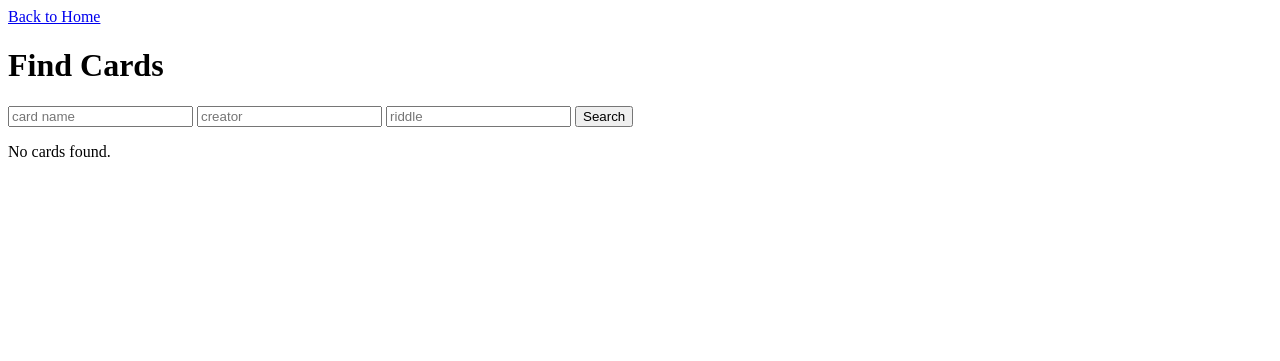
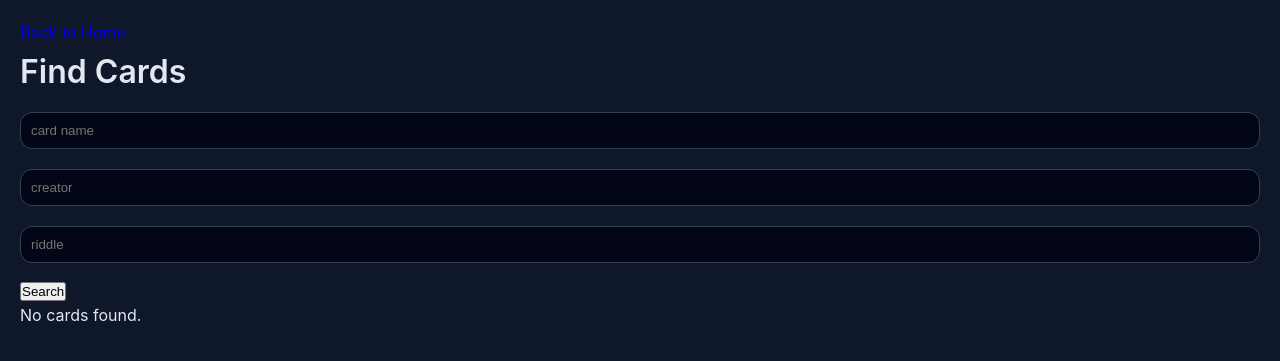
Before and after one commit to ApfelSt/Cardazim, a Flask app: page /cards/find in a window 1280 px wide. Shown: the top 361 px of the page. Run offline with Flask 3, Linux system fonts and the light colour scheme; data that the repository does not hold is empty.

Commit message:
simple css

```diff
--- /dev/null
+++ b/static/styles.css
@@ -0,0 +1,136 @@
+/* ===== CSS RESET ===== */
+*,
+*::before,
+*::after {
+  box-sizing: border-box;
+  margin: 0;
+  padding: 0;
+}
+
+/* ===== ROOT VARIABLES ===== */
+:root {
+  --bg-color: #0f172a;
+  --card-bg: #1e293b;
+  --primary: #3b82f6;
+  --primary-hover: #2563eb;
+  --text-main: #e2e8f0;
+  --text-muted: #94a3b8;
+  --border: #334155;
+  --radius: 12px;
+  --transition: 0.2s ease-in-out;
+}
+
+/* ===== BASE STYLES ===== */
+body {
+  font-family: -apple-system, BlinkMacSystemFont, "Segoe UI", Roboto, sans-serif;
+  background: var(--bg-color);
+  color: var(--text-main);
+  line-height: 1.6;
+  padding: 20px;
+}
+
+/* ===== CONTAINER ===== */
+.container {
+  max-width: 900px;
+  margin: 0 auto;
+}
+
+/* ===== HEADINGS ===== */
+h1, h2, h3 {
+  margin-bottom: 10px;
+  font-weight: 600;
+}
+
+h1 {
+  font-size: 2rem;
+}
+
+h2 {
+  font-size: 1.5rem;
+  color: var(--primary);
+}
+
+/* ===== CARD ===== */
+.card {
+  background: var(--card-bg);
+  border: 1px solid var(--border);
+  border-radius: var(--radius);
+  padding: 20px;
+  margin-bottom: 20px;
+  transition: transform var(--transition), box-shadow var(--transition);
+}
+
+.card:hover {
+  transform: translateY(-3px);
+  box-shadow: 0 10px 25px rgba(0, 0, 0, 0.2);
+}
+
+/* ===== BUTTON ===== */
+.button {
+  display: inline-block;
+  background: var(--primary);
+  color: white;
+  padding: 10px 16px;
+  border-radius: var(--radius);
+  text-decoration: none;
+  font-weight: 500;
+  transition: background var(--transition), transform var(--transition);
+}
+
+.button:hover {
+  background: var(--primary-hover);
+  transform: translateY(-1px);
+}
+
+/* ===== INPUT ===== */
+input, textarea {
+  width: 100%;
+  padding: 10px;
+  margin-top: 5px;
+  margin-bottom: 15px;
+  border-radius: var(--radius);
+  border: 1px solid var(--border);
+  background: #020617;
+  color: var(--text-main);
+}
+
+input:focus, textarea:focus {
+  outline: none;
+  border-color: var(--primary);
+}
+
+/* ===== NAVBAR ===== */
+.navbar {
+  display: flex;
+  justify-content: space-between;
+  align-items: center;
+  margin-bottom: 25px;
+}
+
+.navbar a {
+  color: var(--text-main);
+  text-decoration: none;
+  margin-left: 15px;
+  transition: color var(--transition);
+}
+
+.navbar a:hover {
+  color: var(--primary);
+}
+
+/* ===== FOOTER ===== */
+.footer {
+  margin-top: 40px;
+  text-align: center;
+  color: var(--text-muted);
+  font-size: 0.9rem;
+}
+
+/* ===== UTILITIES ===== */
+.text-muted {
+  color: var(--text-muted);
+}
+
+.center {
+  text-align: center;
+}
--- a/templates/card.html
+++ b/templates/card.html
@@ -2,6 +2,7 @@
 <html lang="en">
 <a href="/">Back to Home</a>
 <head>
+    <link rel="stylesheet" href="/static/styles.css">
     <title>Card {{ card.name }}</title>
 </head>
 <body>
--- a/templates/create_card.html
+++ b/templates/create_card.html
@@ -2,6 +2,7 @@
 <html lang="en">
 <a href="/">Back to Home</a>
 <head>
+    <link rel="stylesheet" href="/static/styles.css">
     <title>Create Card</title>
 </head>
 <body>
--- a/templates/find_cards.html
+++ b/templates/find_cards.html
@@ -2,6 +2,7 @@
 <html lang="en">
 <a href="/">Back to Home</a>
 <head>
+    <link rel="stylesheet" href="/static/styles.css">
     <title>Find Cards</title>
 </head>
 <body>
--- a/templates/home.html
+++ b/templates/home.html
@@ -1,6 +1,7 @@
 <!DOCTYPE html>
 <html lang="en">
 <head>
+    <link rel="stylesheet" href="/static/styles.css">
     <title>Cardazim Home</title>
 </head>
 <body>
--- a/templates/solve_card.html
+++ b/templates/solve_card.html
@@ -2,6 +2,7 @@
  <html lang="en">
     <a href="/">Back to Home</a>
     <head>
+    <link rel="stylesheet" href="/static/styles.css">
         <title>Solve Card Riddle</title>
     </head>
     <body>
```
Also changed, not shown: cards.db.
